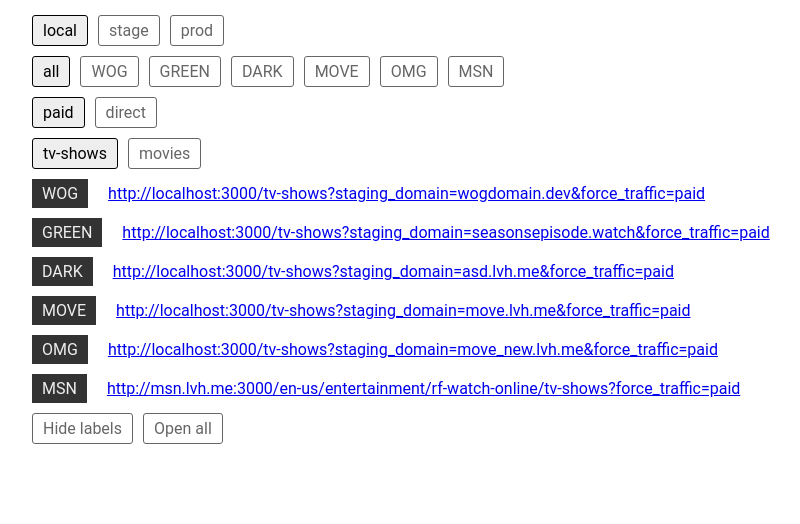
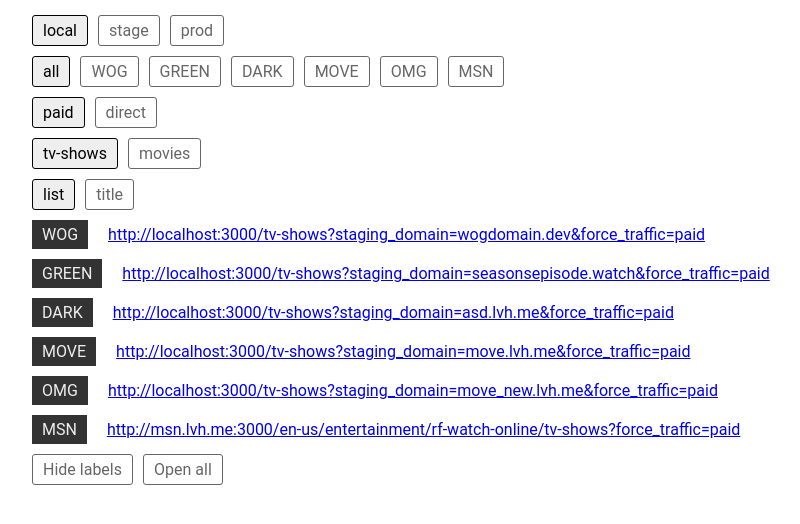
Before and after one commit to akorol777/video-links-helper, a React (Create React App) app: page / in a window 1280 px wide. Shown: the top 524 px of the page, without its empty margins (13-813 px from the left). Built offline with nearby package versions, Linux system fonts and the light colour scheme.

Commit message:
Add page type

```diff
--- a/src/JSON/data.json
+++ b/src/JSON/data.json
@@ -34,5 +34,8 @@
   },
   "traffic": ["paid", "direct"],
   "video_type": ["tv-shows", "movies"],
-  "pages": ""
+  "pages": {
+    "list": "",
+    "title": "power"
+  }
 }
--- a/src/actions/actions.js
+++ b/src/actions/actions.js
@@ -18,6 +18,11 @@ export const choose_video_type = (video_type) => ({
   video_type
 });
 
+export const choose_page_type = (page_type) => ({
+  type: 'CHOOSE_PAGE_TYPE',
+  page_type
+});
+
 export const change_pr_num = (pr_num) => ({
   type: 'CHANGE_PR_NUM',
   pr_num
--- a/src/components/App.js
+++ b/src/components/App.js
@@ -5,6 +5,7 @@ import Links from "./Links";
 import DomainTabs from "./DomainTabs";
 import TrafficTabs from "./TrafficTabs";
 import VideoTypeTabs from "./VideoTypeTabs";
+import PageTypeTabs from "./PageTypeTabs";
 import InputPR from "./InputPR";
 import LabelToggle from "./LabelToggle";
 import Opener from "./Opener"
@@ -14,6 +15,7 @@ const envTitles = data.env;
 const domainTitles = Object.keys(data.domains);
 const trafficTitles = data.traffic;
 const videoTypeTitles = data.video_type;
+const pageTypeTitles = Object.keys(data.pages);
 
 class App extends Component {
   componentDidMount() {
@@ -34,6 +36,7 @@ class App extends Component {
         <DomainTabs domainTitles={domainTitles}/>
         <TrafficTabs trafficTitles={trafficTitles}/>
         <VideoTypeTabs videoTypeTitles={videoTypeTitles}/>
+        <PageTypeTabs pageTypeTitles={pageTypeTitles}/>
         <Links />
         <div className="row">
           <LabelToggle/>
--- /dev/null
+++ b/src/components/PageTypeTabs.js
@@ -0,0 +1,35 @@
+import React, { Component } from 'react';
+import Tab from './Tab';
+import { connect } from 'react-redux';
+import { choose_page_type } from "../actions/actions";
+
+class PageTypeTabs extends Component {
+  handleChangePageType = (pageType) => {
+    this.props.choosePageType(pageType);
+  };
+
+  render() {
+    return (
+      <div className="row">
+        {this.props.pageTypeTitles.map((title, i) => {
+          return <Tab
+            title={title}
+            key={i}
+            isActive={this.props.activePageType === title}
+            handleClick={this.handleChangePageType}
+          />
+        })}
+      </div>
+    );
+  }
+}
+
+const mapStateToProps = (state) => ({
+  activePageType: state.store.page_type
+});
+
+const mapDispatchToProps = (dispatch) => ({
+  choosePageType: (pageType) => dispatch(choose_page_type(pageType))
+});
+
+export default connect(mapStateToProps, mapDispatchToProps)(PageTypeTabs);
--- a/src/reducers/reducers.js
+++ b/src/reducers/reducers.js
@@ -4,7 +4,8 @@ const linksReducerDefaultState = {
   pr_num: 2158,
   show_label: true,
   traffic: 'paid',
-  video_type: 'tv-shows'
+  video_type: 'tv-shows',
+  page_type: 'list'
 };
 
 export default (state = linksReducerDefaultState, action) => {
@@ -33,6 +34,12 @@ export default (state = linksReducerDefaultState, action) => {
         video_type: action.video_type
       };
 
+    case 'CHOOSE_PAGE_TYPE':
+      return {
+        ...state,
+        page_type: action.page_type
+      };
+
     case 'CHANGE_PR_NUM':
       return {
         ...state,
--- a/src/selectors/getPath.js
+++ b/src/selectors/getPath.js
@@ -4,8 +4,17 @@ export default (dataFromSelector) => {
     video_type,
     domain,
     isMSN,
+    page_type_path,
     MSN_PATH
   } = dataFromSelector;
+
+  const addToPath = string => {
+    if (!string.length) {
+      return;
+    }
+
+    return path += `/${string}`
+  };
 
   let path = '';
 
@@ -15,7 +24,9 @@ export default (dataFromSelector) => {
       path += MSN_PATH;
     }
   }
-  path += `/${video_type}`;
+
+  addToPath(video_type);
+  addToPath(page_type_path);
 
   return path;
 };
--- a/src/selectors/links.js
+++ b/src/selectors/links.js
@@ -10,7 +10,8 @@ export default ({
     domain = 'all',
     pr_num,
     traffic = data.traffic[0],
-    video_type = data.video_type[0]
+    video_type = data.video_type[0],
+    page_type = data[Object.keys(data)[0]]
   }) => {
 
   const dataToExport = {
@@ -20,6 +21,7 @@ export default ({
     traffic,
     video_type,
     data,
+    page_type_path: data.pages[page_type],
     LOCALHOST : 'localhost:3000',
     MSN_LOCALHOST : 'msn.lvh.me:3000/en-us/entertainment/rf-watch-online',
     MSN_HOST : 'int1.msn.com',
```
